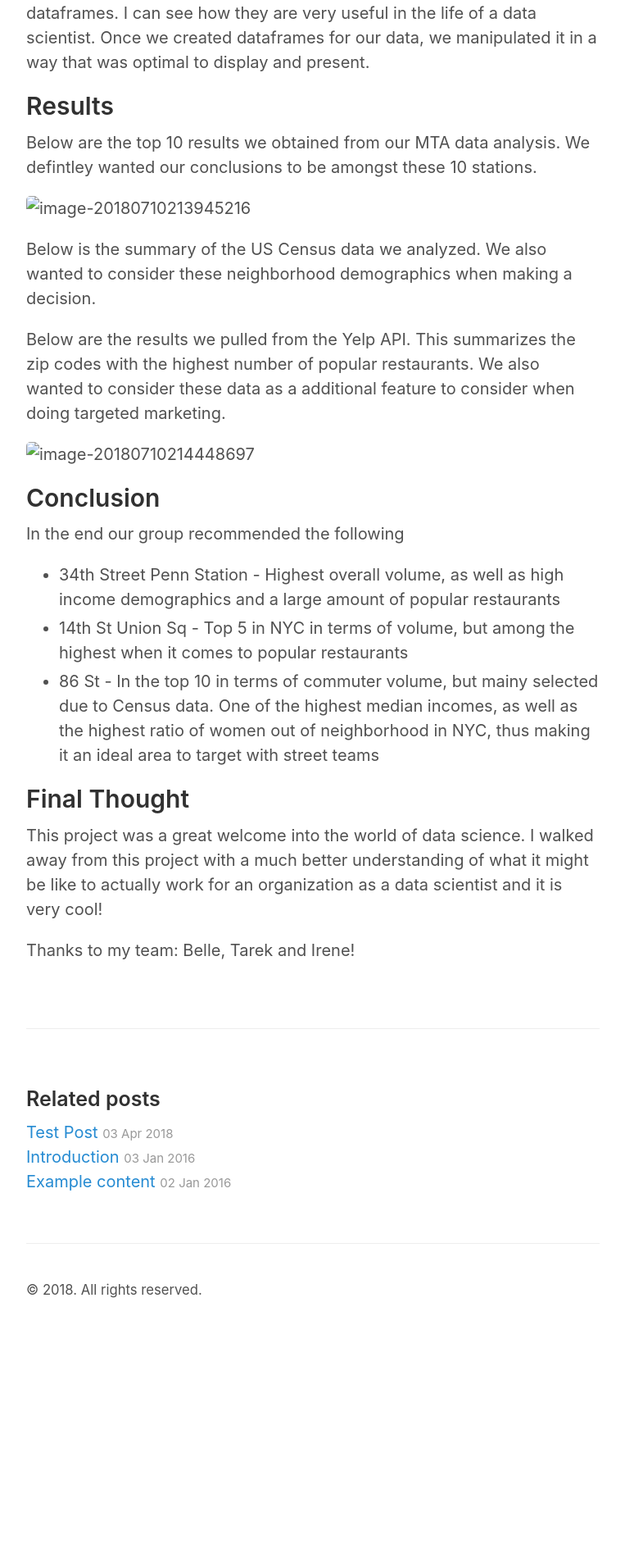
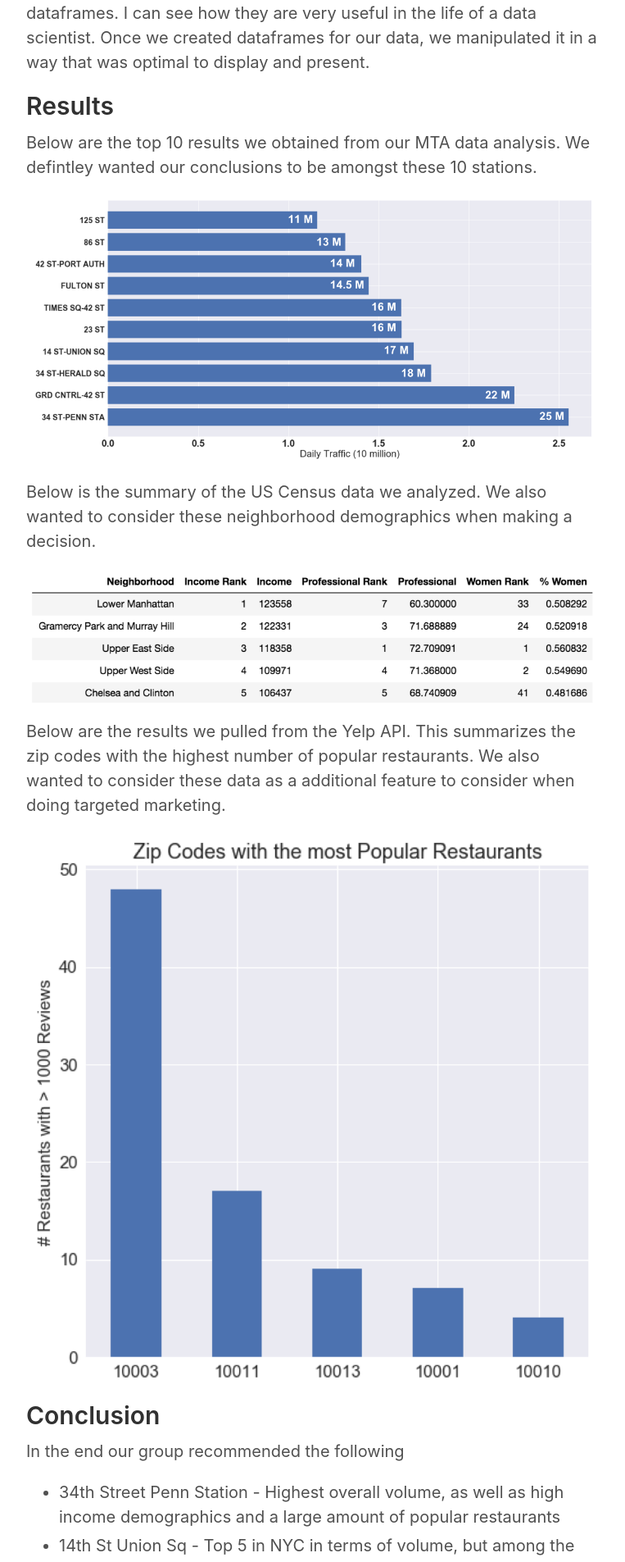
Before and after one commit to harm8717/harm8717.github.io, a Jekyll site: the page built from _posts/2018-07-06-project-benson.md, in a window 1280 px wide. Shown: the part 974-2879 px from the top of the page at 82% size, without its empty margins (258-1021 px from the left). Built offline with Jekyll 4.4.1, drawn with Linux system fonts in a browser that asks for light colours; our own code applies the rules of GitHub Pages for plain Markdown files; before the commit the page ends 2601 px from its top, so only the background shows below that.

Commit message:
updated blog

```diff
--- a/_posts/2018-07-06-project-benson.md
+++ b/_posts/2018-07-06-project-benson.md
@@ -22,15 +22,16 @@ We primarily used the pandas and numpy modules to conduct our analysis. It was a
 
 Below are the top 10 results we obtained from our MTA data analysis. We defintley wanted our conclusions to be amongst these 10 stations.
 
-![image-20180710213945216](/Users/harmsway/Documents/Metis_Blogs/metis_blog/_posts/mtagraphs.png)
+![image-20180710213945216](https://github.com/harm8717/harm8717.github.io/blob/master/_posts/mtagraphs.png?raw=true)
 
 Below is the summary of the US Census data we analyzed. We also wanted to consider these neighborhood demographics when making a decision.
 
+![Demogrphaics](https://github.com/harm8717/harm8717.github.io/blob/master/_posts/demographics.png?raw=true)
 
 
 Below are the results we pulled from the Yelp API. This summarizes the zip codes with the highest number of popular restaurants. We also wanted to consider these data as a additional feature to consider when doing targeted marketing.
 
-![image-20180710214448697](/Users/harmsway/Documents/Metis_Blogs/metis_blog/_posts/image-20180710214448697.png)
+![image-20180710214448697](https://github.com/harm8717/harm8717.github.io/blob/master/_posts/image-20180710214448697.png?raw=true)
 
 ## Conclusion
 
```
